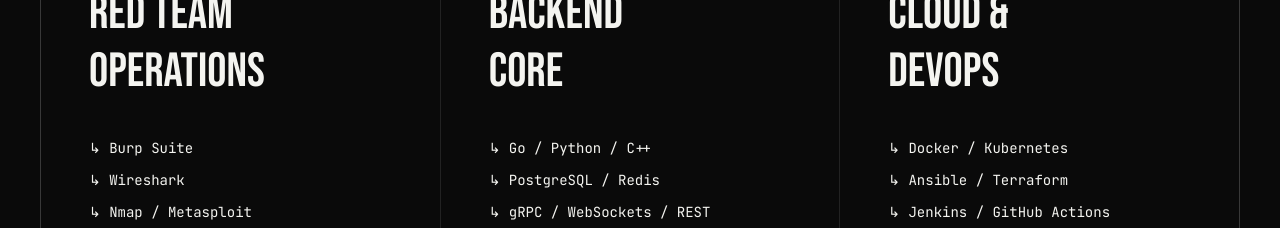
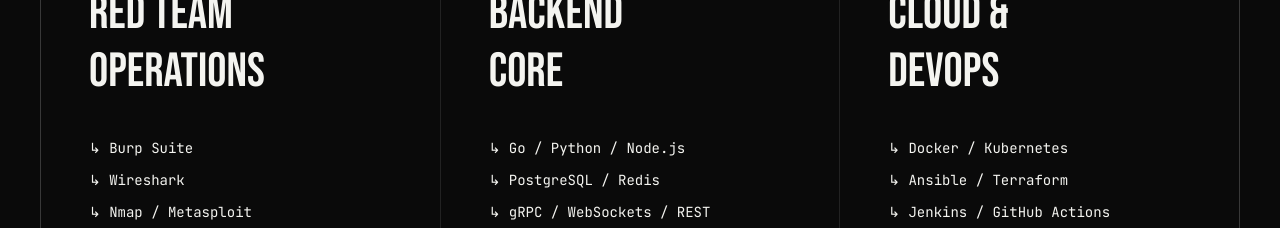
Before and after one commit to ch-tato/lixyon, a Next.js app: page / in a window 1280 px wide. Shown: the part 2760-2988 px from the top of the page. Built offline with nearby package versions, Linux system fonts and the light colour scheme; no server answers.

Commit message:
test: deploy without cf auth

```diff
--- a/components/sections/Arsenal.tsx
+++ b/components/sections/Arsenal.tsx
@@ -22,7 +22,7 @@
     category: 'BACKEND',
     title: ['Backend', 'Core'] as [string, string],
     items: [
-      'Go / Python / C++',
+      'Go / Python / Node.js',
       'PostgreSQL / Redis',
       'gRPC / WebSockets / REST',
       'Microservices Architecture',
```
